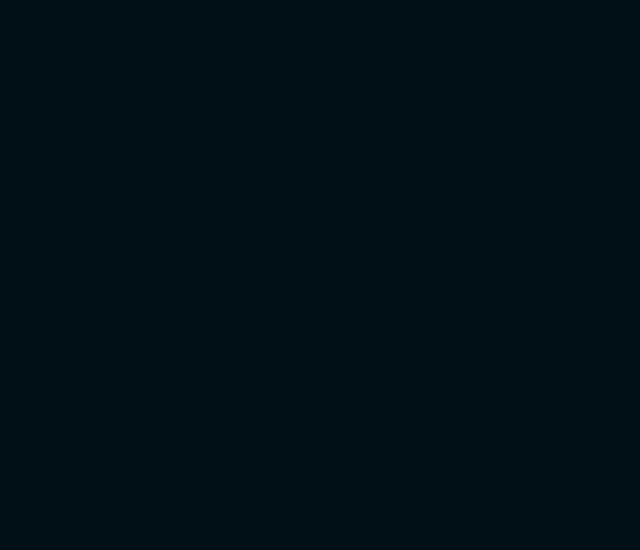
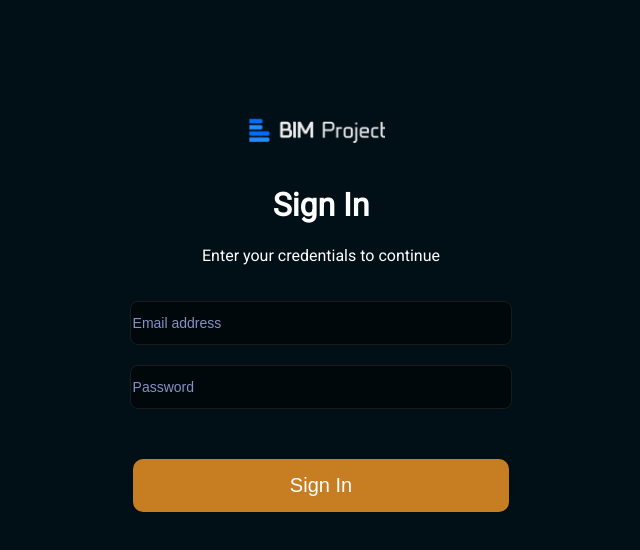
Before and after one commit to kokasmark/bim-project, a React (Create React App) app: page /signin in a window 1280 px wide. Before the commit this address had no page. Shown: the top 550 px of the page, without its empty margins (319-959 px from the left). Built offline with nearby package versions, Linux system fonts and the light colour scheme.

Commit message:
Login/Register working. Authredirect. Token system needs a querry but done.

```diff
--- a/package.json
+++ b/package.json
@@ -7,7 +7,9 @@
     "@testing-library/jest-dom": "^5.17.0",
     "@testing-library/react": "^13.4.0",
     "@testing-library/user-event": "^13.5.0",
+    "bcrypt": "^5.1.1",
     "cors": "^2.8.5",
+    "crypto": "^1.0.1",
     "express": "^4.18.2",
     "firebase": "^10.8.0",
     "firebase-admin": "^12.0.0",
@@ -15,6 +17,7 @@
     "react-bootstrap": "^2.9.1",
     "react-dom": "^18.2.0",
     "react-drag-drop-files": "^2.3.10",
+    "react-password-strength-bar": "^0.4.1",
     "react-router-dom": "^6.21.0",
     "react-scripts": "5.0.1",
     "react-select": "^5.8.0",
--- a/src/App.css
+++ b/src/App.css
@@ -84,17 +84,28 @@
   cursor: pointer;
 }
 .navbar{
+  display: flex;
   width: 100%;
   height: 60px;
   position: fixed;
   top: 0px;
   background-color: var(--bg);
   box-shadow: 0px 5px 5px var(--shadow);
+  justify-content: center;
+  flex-direction: row;
 }
 .navbar p{
   color: white;
-  display: inline-block;
-  margin: 0px 10px;
+  margin: 20px 10px;
+}
+.navbar img{
+  position: absolute;
+  left: 0;
+}
+.navbar button{
+  position: absolute;
+  right: 0;
+  margin-top: 10px;
 }
 .home-card{
   display: inline-block;
@@ -458,6 +469,37 @@
 .offer-order ul{
   list-style: none;
 }
+.panel{
+  height: 100%;
+  width: 40%;
+  position: absolute;
+  left: 30%;
+  text-align: center;
+}
+.panel .logo{
+  width: 50%;
+  position: relative;
+  left: 5%;
+  margin-top: 100px;
+}
+.panel .inputs{
+  width: 80%;
+  position: relative;
+  left: 10%;
+}
+.panel .inputs input{
+  width: 40%;
+}
+.panel .inputs .validate-btn{
+  width: 92%;
+  padding: 15px;
+  background-color: var(--primary);
+  border-radius: 10px;
+  border: none;
+  color: white;
+  font-size: 20px;
+  margin-top: 50px;
+}
 @keyframes anim-scale {
   0%{
     transform: scale(0.1);
--- a/src/App.js
+++ b/src/App.js
@@ -7,6 +7,7 @@
 import blue_icon from './assets/blue-card-icon.png';
 import orange_icon from './assets/orange-card-icon.png';
 import { ReactComponent as Icon_arrow } from './assets/icon-arrow-up.svg';
+import AuthRedirect from './authRedirect';
 
 
 
--- a/src/CustomerDashboard.js
+++ b/src/CustomerDashboard.js
@@ -16,6 +16,7 @@
 
 import Swal from 'sweetalert2';
 import Offer from './Offer';
+import AuthRedirect from './authRedirect';
 
 class CustomerDashboard extends Component {
     dashboard = React.createRef();
@@ -416,4 +417,4 @@
     }
 }
 
-export default CustomerDashboard;
+export default AuthRedirect(CustomerDashboard);
--- a/src/Dashboard.js
+++ b/src/Dashboard.js
@@ -17,6 +17,7 @@
 import Swal from 'sweetalert2';
 import Offer from './Offer';
 import calc_icon from './assets/dashboard_icons/calculate_black_24dp 1.png'
+import AuthRedirect from './authRedirect';
 
 
 class Dashboard extends Component {
@@ -479,4 +480,4 @@
     }
 }
 
-export default Dashboard;
+export default AuthRedirect(Dashboard);
--- a/src/NavBar.js
+++ b/src/NavBar.js
@@ -9,16 +9,20 @@
     return(
       <div className='navbar'>
         <Link to={'/'}><img src={logo}/></Link>
-        <div style={{width: '100%'}}>
-          <div style={{marginTop: -50, marginLeft: 200}}>
-              <Link to={'/dashboard'}><p>Dashboard</p></Link>
-              <Link to={'/admin_dashboard'}><p>Admin Dashboard(For testing)</p></Link>
-              <Link to={'/orders'}><p>Orders</p></Link>
+        <Link to={'/dashboard'}><p>Dashboard</p></Link>
+        <Link to={'/orders'}><p>Orders</p></Link>
+
+        {!localStorage.getItem("login-token") && <div>
+          <Link to={'/signup'}><button  className='rounded-btn-secondary' style={{right: 120, marginTop: 15}}>Sign Up</button></Link>
+          <Link to={'/signin'}><button className='rounded-btn-primary'>Sign In</button></Link>
+        </div>}
+
+        {localStorage.getItem("login-token") &&
+          <div style={{position: "absolute", right: 100}}>
+              <h5>Logged in as {localStorage.getItem("login-name")}</h5>
           </div>
+        }
 
-          <p  style={{position: 'relative', top: -30, left: '88%', fontSize: 20}}>Sign In</p>
-          <button className='rounded-btn-primary' style={{position: 'relative', top: -30, left: '88%'}}>Sign Up</button>
-        </div>
       </div>
     )
   }
--- /dev/null
+++ b/src/SignInPage.js
@@ -0,0 +1,67 @@
+import './App.css';
+import React, {Component} from 'react';
+import logo from './assets/logo.png';
+import { Link } from 'react-router-dom';
+import Swal from 'sweetalert2';
+import { useNavigate } from "react-router-dom";
+const SignInWrapper = () => {
+  const navigate = useNavigate();
+
+  return <SignInPage navigate={navigate} />;
+};
+class SignInPage extends Component{
+  validate(){
+    var myHeaders = new Headers();
+    myHeaders.append("Content-Type", "application/json");
+
+    var raw = JSON.stringify({
+      "email": this.state.email,
+      "password": this.state.password
+    });
+    console.log(`Trying register with ${this.state.email}`)
+    var requestOptions = {
+      method: 'POST',
+      headers: myHeaders,
+      body: raw,
+      redirect: 'follow'
+    };
+
+    fetch("http://localhost:3001/api/login", requestOptions)
+      .then(response => response.text())
+      .then(result => {
+        var r = JSON.parse(result)
+        if(r.success){
+          Swal.fire("Success!", "Successfully logged in!","success");
+          localStorage.setItem("login-token", r.token);
+          localStorage.setItem("login-name", r.name);
+          const { navigate } = this.props;
+          navigate("/dashboard");
+        }else{
+          Swal.fire("Oops!",r.error,"error")
+        }
+      })
+      .catch(error => {Swal.fire(error,"error")});
+      }
+  render(){
+    return(
+      <div>
+        <div className='panel'>
+          <img className='logo' src={require("./assets/logo.png")}/>
+          <h1>Sign In</h1>
+          <p>Enter your credentials to continue</p>
+          <div>
+            <div className='inputs'>
+              <input placeholder='Email address' style={{width: "92%", marginTop: 20}} onChange={(e) => this.setState({email: e.target.value})}></input>
+              <input placeholder='Password' style={{width: "92%", marginTop: 20}} type='password' onChange={(e) => this.setState({password: e.target.value})}></input>
+
+              <button className='validate-btn interactable' onClick={()=>this.validate()}>Sign In</button>
+            </div>
+
+          </div>
+        </div>
+      </div>
+    )
+  }
+}
+
+export default SignInWrapper;
--- /dev/null
+++ b/src/SignUpPage.js
@@ -0,0 +1,72 @@
+import './App.css';
+import React, {Component} from 'react';
+import logo from './assets/logo.png';
+import { Link } from 'react-router-dom';
+import PasswordStrengthBar from 'react-password-strength-bar';
+import Swal from 'sweetalert2';
+
+
+
+class SignUpPage extends Component{
+  state = {
+    firstName: '',
+    lastName: '',
+    email:'',
+    password: ''
+  }
+  validate(){
+    var myHeaders = new Headers();
+    myHeaders.append("Content-Type", "application/json");
+
+    var raw = JSON.stringify({
+      "email": this.state.email,
+      "password": this.state.password,
+      "name": `${this.state.firstName} ${this.state.lastName}`
+    });
+    console.log(`Trying register with ${this.state.email}`)
+    var requestOptions = {
+      method: 'POST',
+      headers: myHeaders,
+      body: raw,
+      redirect: 'follow'
+    };
+
+    fetch("http://localhost:3001/api/register", requestOptions)
+      .then(response => response.text())
+      .then(result => {
+        var r = JSON.parse(result)
+        if(r.success){
+          Swal.fire("Success!", "Successfully registered!","success");
+          localStorage.setItem("login-token", r.token);
+          localStorage.setItem("login-name", r.name);
+        }else{
+          Swal.fire("Oops!",r.error,"error")
+        }
+      })
+      .catch(error => {Swal.fire(error,"error")});
+      }
+  render(){
+    return(
+      <div>
+        <div className='panel'>
+          <img className='logo' src={require("./assets/logo.png")}/>
+          <h1>Sign Up</h1>
+          <p>Enter your credentials to continue</p>
+          <div>
+            <div className='inputs'>
+              <input placeholder='First Name' style={{marginRight: "10%"}} onChange={(e) => this.setState({firstName: e.target.value})}></input>
+              <input placeholder='Last Name' onChange={(e) => this.setState({lastName: e.target.value})}></input>
+              <input placeholder='Email address' style={{width: "92%", marginTop: 20}} onChange={(e) => this.setState({email: e.target.value})}></input>
+              <input placeholder='Password' style={{width: "92%", marginTop: 20}} type='password' onChange={(e) => this.setState({password: e.target.value})}></input>
+              <PasswordStrengthBar style={{width: "92%", marginLeft: "4%", marginTop: 20}} password={this.state.password} />
+              <button className='validate-btn interactable' onClick={()=>this.validate()}>Sign Up</button>
+            </div>
+
+          </div>
+        </div>
+      </div>
+    )
+  }
+}
+
+export default SignUpPage;
--- /dev/null
+++ b/src/authRedirect.js
@@ -0,0 +1,24 @@
+import React, { useEffect } from 'react';
+import { useNavigate } from 'react-router-dom';
+
+const AuthRedirect = (WrappedComponent) => {
+  const RedirectComponent = (props) => {
+    const navigate = useNavigate();
+
+    useEffect(() => {
+      // Check for the presence of the login token
+      const hasToken = localStorage.getItem('login-token');
+
+      // If the token is not present, redirect to the login page
+      if (!hasToken) {
+        navigate('/signin');
+      }
+    }, [navigate]);
+
+    return <WrappedComponent {...props} />;
+  };
+
+  return RedirectComponent;
+};
+
+export default AuthRedirect;
--- a/src/index.js
+++ b/src/index.js
@@ -6,6 +6,8 @@
 import { BrowserRouter, Route, Routes} from 'react-router-dom';
 import Dashboard from './Dashboard';
 import CustomerDashboard from './CustomerDashboard';
+import SignUpPage from './SignUpPage';
+import SignInWrapper from './SignInPage';
 const root = ReactDOM.createRoot(document.getElementById('root'));
 
 const isAdmin = false;
@@ -16,6 +18,9 @@
     <Route exact={true} path="/" element={<App />} />
     <Route exact={true} path="/dashboard" element={isAdmin == true ? <Dashboard /> : <CustomerDashboard />} />
     <Route exact={true} path="/admin_dashboard" element={<Dashboard />} />
+
+    <Route exact={true} path="/signup" element={<SignUpPage />} />
+    <Route exact={true} path="/signin" element={<SignInWrapper />} />
   </Routes>
   </BrowserRouter>
 );
```
Also changed, not shown: 2 other files (tests, documents, lock files or other folders).
